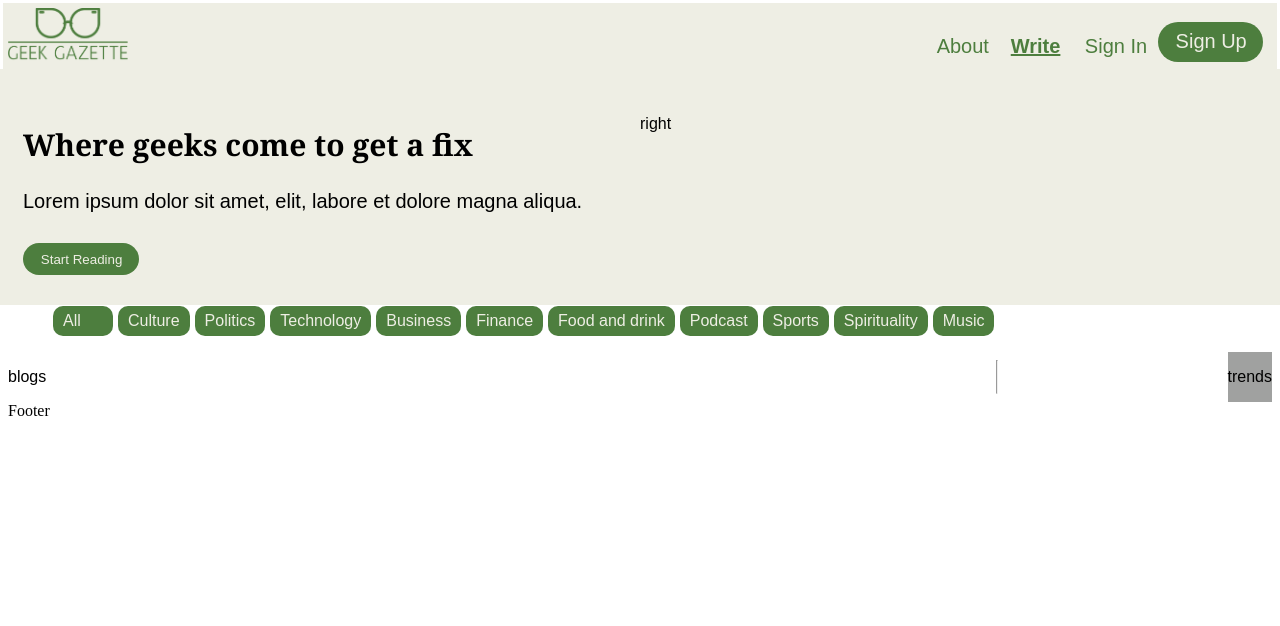
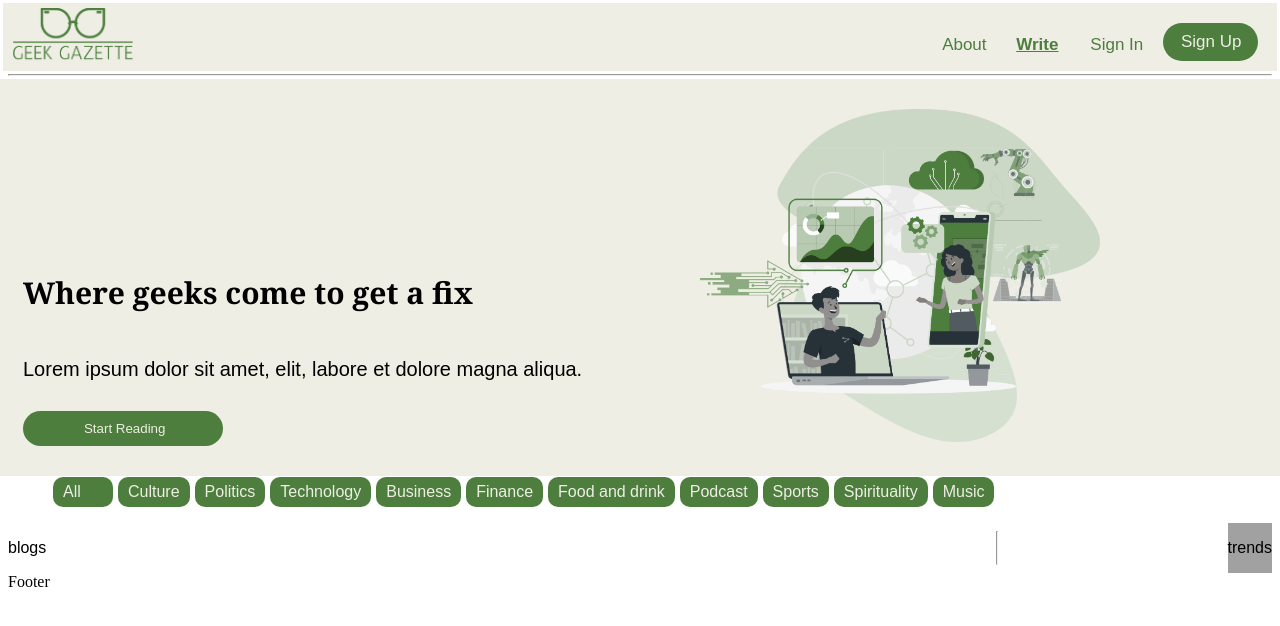
Before and after one commit to kiptanuiBoaz/geekgazette, a React (Vite) app: page / in a window 1280 px wide. Shown: the top 626 px of the page. Built offline with nearby package versions, Linux system fonts and the light colour scheme.

Commit message:
added graphic

```diff
--- a/src/components/blogs/read.scss
+++ b/src/components/blogs/read.scss
@@ -21,7 +21,7 @@
       width: 60%;
     }
     .trends {
-        background-color: var(--secondary-backround);
+      background-color: var(--secondary-backround);
     }
   }
 }
--- a/src/components/homepage/Hero.tsx
+++ b/src/components/homepage/Hero.tsx
@@ -1,9 +1,15 @@
 import React from 'react';
 import "./hero.scss";
-import {NavLink} from "react-router-dom"
+import { NavLink } from "react-router-dom";
+import blogImg from "../../assets/hero/blogIllustrator.png"
 
 export const Hero = () => {
   return (
+    <>
+      <div className='line'>
+        <hr />
+      </div>
+
       <section className='hero'>
 
         <div className='hero-left'>
@@ -13,8 +19,9 @@ export const Hero = () => {
         </div>
 
         <div className='hero-right'>
-        <p>right</p>
+         <img src={blogImg}/>
         </div>
       </section>
+    </>
   )
 }
--- a/src/components/homepage/hero.scss
+++ b/src/components/homepage/hero.scss
@@ -1,3 +1,5 @@
+.line {
+}
 .hero {
   background-color: var(--primary-backround);
   margin: -15px;
@@ -5,12 +7,17 @@
   flex-wrap: wrap;
   padding: 30px;
 
+  .hero-left {
+    width: 50%;
+    display: flex;
+    flex-direction: column;
+    justify-content: end;
     .slogan {
       font-size: 30px;
-    font-family: Georgia, 'Times New Roman', Times, serif;
+      font-family: Georgia, "Times New Roman", Times, serif;
     }
 
-  .tagline{
+    .tagline {
       font-size: 20px;
     }
 
@@ -21,6 +28,7 @@
       border: none;
       margin-right: 20px;
       margin-top: 10px;
+      width: 200px;
 
       .sign-up {
         display: inline-block;
@@ -36,12 +44,14 @@
         }
       }
     }
-
-  .hero-left {
-    width: 50%;
   }
 
   .hero-right {
     width: 50%;
+    align-content: center;
+    img {
+      width: 400px;
+      margin-left: 60px;
     }
   }
+}
--- a/src/pages/navbar.scss
+++ b/src/pages/navbar.scss
@@ -45,7 +45,7 @@
         font-family: Arial, Helvetica, sans-serif;
         text-decoration: none;
         font-weight: 500;
-        font-size: 20px;
+        font-size: 17px;
         padding: 4px 0px;
         display: inline-block;
         position: relative;
@@ -94,7 +94,7 @@
 
       color: var(--primary-backround);
       text-decoration: none;
-      font-size: 20px;
+      font-size: 17px;
 
 
       a {
```
Also changed, not shown: vite.config.ts.timestamp-1678299788730.mjs (added, +10 -0 lines), src/assets/hero/blogIllustrator.png (added). Lines whose indentation alone changed are shown as unchanged.
